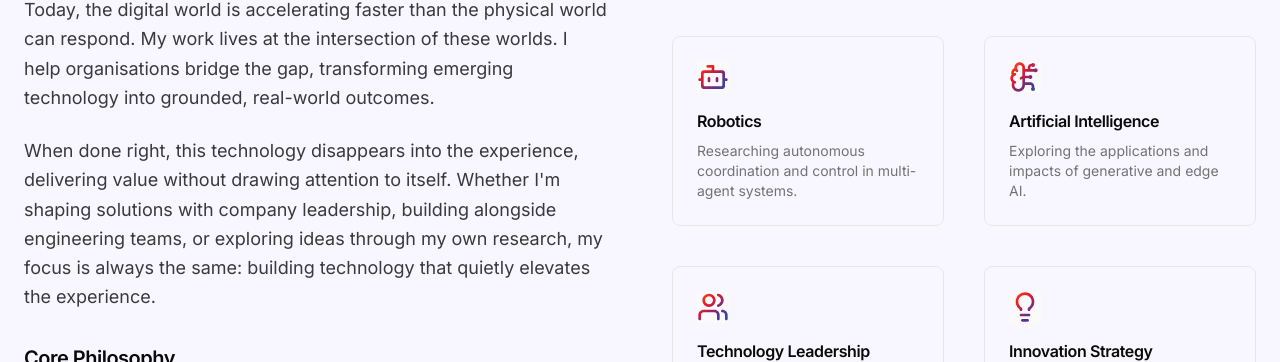
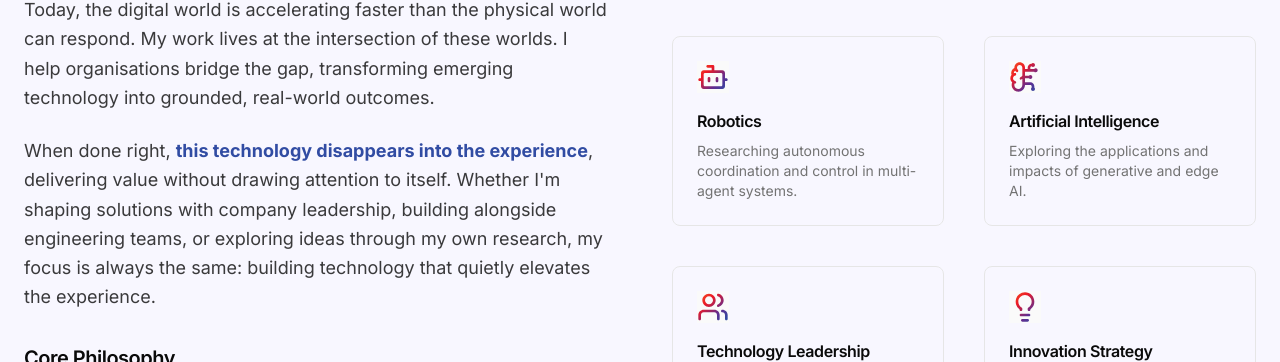
Before and after one commit to andre-bourgeois/andre-bourgeois.github.io, a React (Vite) app: page / in a window 1280 px wide. Shown: the part 1090-1452 px from the top of the page. Built offline with nearby package versions, Linux system fonts and the light colour scheme.

Commit message:
Code edited in Lovable Code Editor
Edited UI in Lovable

```diff
--- a/src/components/About.tsx
+++ b/src/components/About.tsx
@@ -23,7 +23,7 @@ const About = () => {
               </p>
 
               <p>
-                When done right, this technology disappears into the experience, delivering value without drawing attention to itself.
+                When done right, <strong className="text-[#314CA3]">this technology disappears into the experience</strong>, delivering value without drawing attention to itself.
                 Whether I'm shaping solutions with company leadership, building alongside engineering teams, or exploring ideas through my own
                 research, my focus is always the same: building technology that quietly elevates the experience.
               </p>
```
